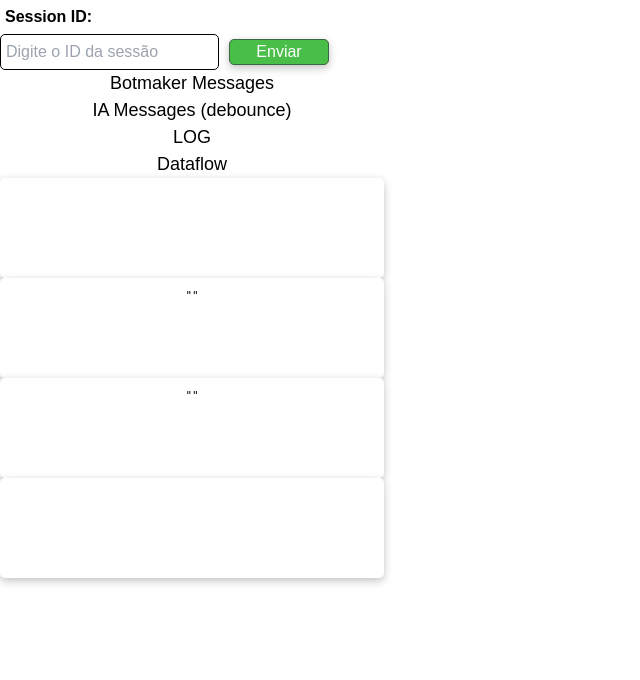
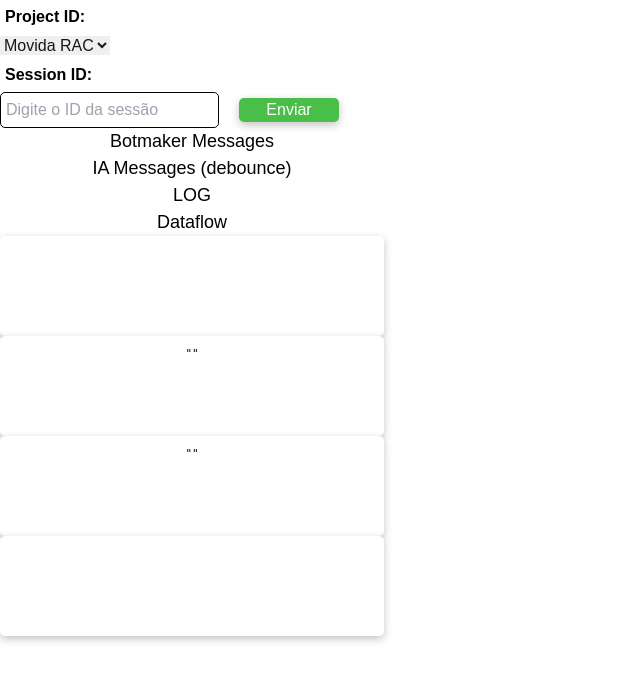
Before and after one commit to PauloRotundaro/ia-links, a Next.js app: page / in a window 1280 px wide. Shown: the top 680 px of the page, without its empty margins (0-640 px from the left). Built offline with nearby package versions, Linux system fonts and the light colour scheme.

Commit message:
feat: add projectId select and dataflow formatter

```diff
--- a/src/app/globals.css
+++ b/src/app/globals.css
@@ -24,10 +24,9 @@ body {
   color: #FFF;
   font-weight: 500;
   border-radius: 5px;
-  margin-left: 10px;
+  margin-left: 20px;
   width: 100px;
   background-color: rgb(73, 190, 73);
-  border: 1px solid rgb(57, 104, 65);
   box-shadow: rgba(0, 0, 0, 0.24) 0px 3px 8px;
 }
 
--- a/src/app/page.tsx
+++ b/src/app/page.tsx
@@ -27,6 +27,7 @@ export default function Home() {
   //   arguments: string | null;
   // }
 
+  const [inputProjectId, setInputProjectId] = useState("");
   const [inputSessionId, setInputSessionId] = useState("");
   const [chatId, setChatId] = useState("");
   const [debounceContent, setDebounceContent] = useState("");
@@ -45,10 +46,15 @@ export default function Home() {
     }
   };
 
-  const fetchSessionId = async (sessionId: string) => {
+  const fetchSessionId = async (sessionId: string, projectId?: string) => {
     if (!sessionId) throw new Error("ID da sessão não informado.");
 
-    const contentResponse = await fetch(`https://api-ia.zoss.com.br/getContent?iaSessionId=${sessionId}`, {
+    let url = `https://api-ia.zoss.com.br/getContent?iaSessionId=${sessionId}`;
+    if (projectId && projectId.trim() !== "") {
+      url += `&projectId=${projectId}`;
+    }
+
+    const contentResponse = await fetch(url, {
       method: "GET",
       headers: {
         "Content-Type": "application/json"
@@ -74,7 +80,7 @@ export default function Home() {
       const sessionParam = params.get('session_id');
       if (sessionParam) {
         setInputSessionId(sessionParam);
-        fetchSessionId(sessionParam).catch(err => console.error('Erro ao buscar session via URL:', err));
+        fetchSessionId(sessionParam, inputProjectId).catch(err => console.error('Erro ao buscar session via URL:', err));
       }
     } catch (err) {
       console.error('Erro ao ler parâmetros da URL', err);
@@ -140,9 +146,13 @@ export default function Home() {
   return (
     <div className="grid grid-rows-[20px_1fr_20px] items-center justify-items-center min-h-screen p-8 pb-20 gap-16 sm:p-20 font-[family-name:var(--font-geist-sans)]">
       <div className="flex">
-        <div className="mr-3 input-title">Session ID:</div>
-        <input className="pl-1 pr-1 " placeholder="Digite o ID da sessão" value={inputSessionId} onChange={(e) => setInputSessionId(e.target.value)} />
-        <button className="btn" onClick={() => fetchSessionId(inputSessionId)}>Enviar</button>
+        <div className="mr-3 input-title">Project ID:</div>
+        <select className="pl-1 pr-1 cursor-pointer text-black bg-white border-2 border-gray-300 rounded-md w-48" value={inputProjectId} onChange={(e) => setInputProjectId(e.target.value)}>
+          <option value="movida-rac">Movida RAC</option>
+        </select>
+        <div className="mr-3 ml-3 input-title">Session ID:</div>
+        <input className="pl-1 pr-1 border-2 border-gray-300 rounded-md w-96" placeholder="Digite o ID da sessão" value={inputSessionId} onChange={(e) => setInputSessionId(e.target.value)} />
+        <button className="btn" onClick={() => fetchSessionId(inputSessionId, inputProjectId)}>Enviar</button>
       </div>
       <main className="wdt-100 flex flex-col gap-8">
         <div className="column-titles flex">
@@ -167,11 +177,25 @@ export default function Home() {
               {highlightJSON(logContent)}
             </pre>
           </div>
-          <div className="column-30 scrollbar" onClick={() => handleCopy(`https://api.zx.zoss.ai/getDataflow/${inputSessionId}`)}>{dataflowContent.map((dataflow, index) => (
-            <div className="wdt-100" key={dataflow.createdAt + "_" + index}>
-              <p className="wdt-100 mb-5">{dataflow.content}</p>
-            </div>
-          ))}</div>
+          <div className="column-30 scrollbar" onClick={() => handleCopy(`https://api.zx.zoss.ai/getDataflow/${inputSessionId}`)}>{dataflowContent.map((dataflow, index) => {
+            let contentToShow = dataflow.content;
+            if (typeof contentToShow === "string") {
+              try {
+                contentToShow = JSON.parse(contentToShow);
+              } catch {
+                // mantém como string se não for JSON válido
+              }
+            }
+            return (
+              <div className="wdt-100 mb-5" key={dataflow.createdAt + "_" + index}>
+                <pre className="whitespace-pre-wrap text-sm">
+                  {typeof contentToShow === "object" && contentToShow !== null
+                    ? highlightJSON(contentToShow)
+                    : String(contentToShow)}
+                </pre>
+              </div>
+            );
+          })}</div>
         </div>
       </main>
       {copied && <p className="mt-2 copied">Url copiada!</p>}
```
